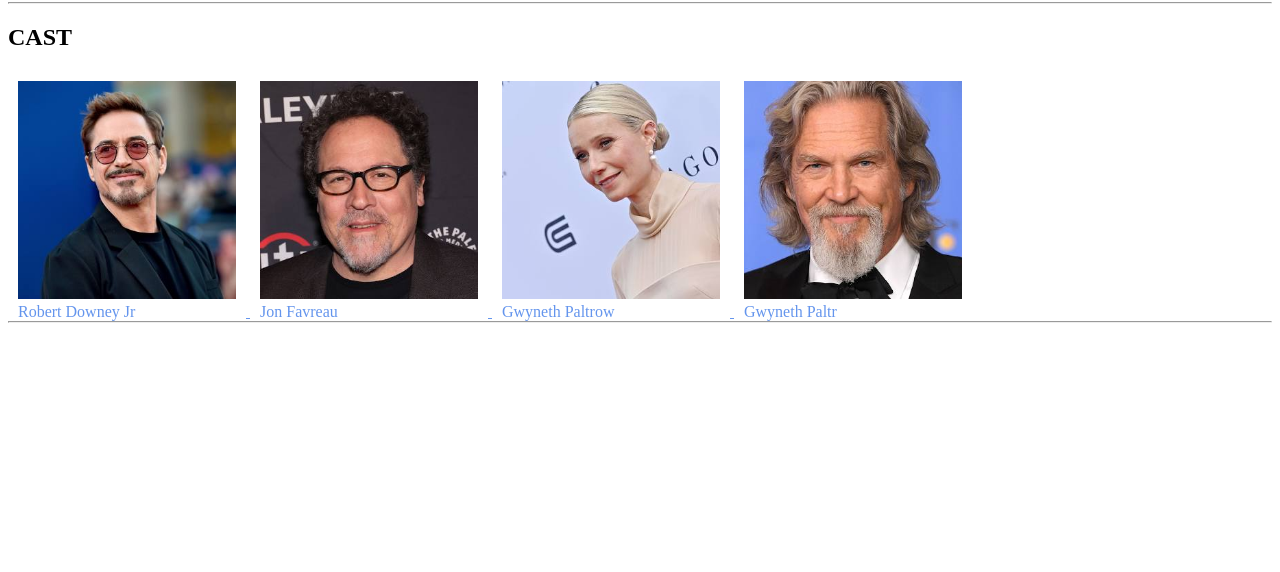
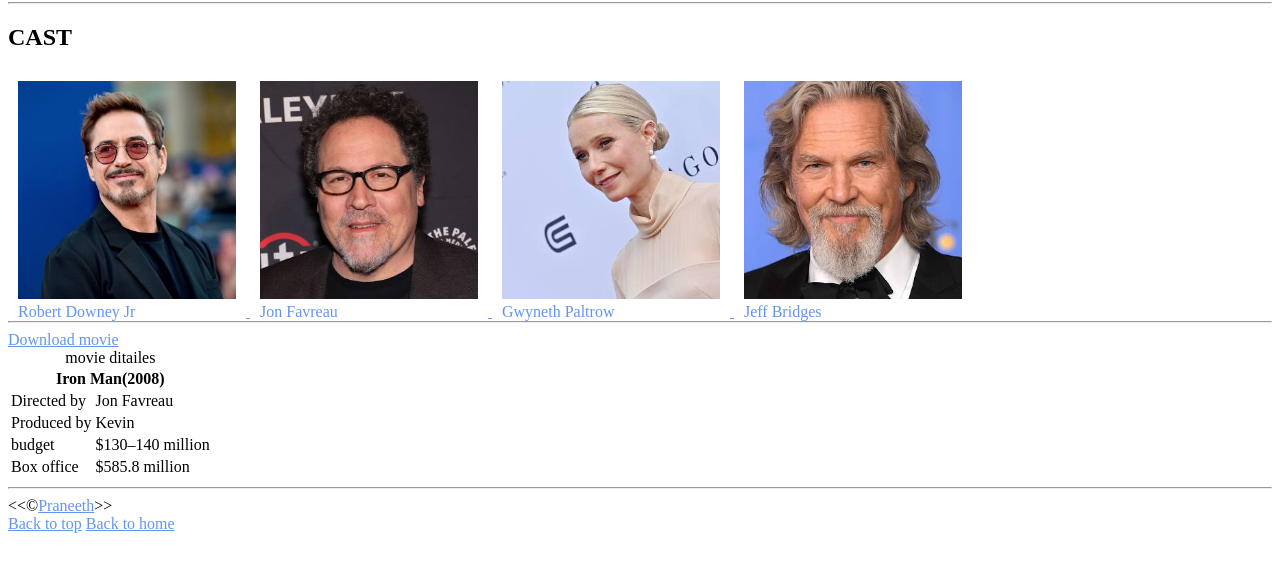
Before and after one commit to PraneethBandari/IronMan, a plain HTML site: page ironman1.html in a window 1280 px wide. Shown: the part 76-648 px from the top of the page. Drawn offline with Linux system fonts and the light colour scheme.

Commit message:
Update ironman1.html

```diff
--- a/ironman1.html
+++ b/ironman1.html
@@ -28,14 +28,44 @@
                     <img src="gwyneth.jpg" alt="gwyneth" width="300" >
                     <figcaption>Gwyneth Paltrow</figcaption>
                 </figure>
-                <a href="https://en.wikipedia.org/wiki/Gwyneth_Paltrow">
+            </a>
+            <a href="https://en.wikipedia.org/wiki/Jeff_Bridges">
                     <figure>
                         <img src="jeff.jpg" alt="Jeff" width="300" >
-                        <figcaption>Gwyneth Paltr</figcaption>
+                        <figcaption>Jeff Bridges</figcaption>
                     </figure>
             </a>
+
         </div>
         <hr>
+        <a href="Ironman (2008)[1080p - BDRip - [Tamil + Telugu].mkv"download>Download movie</a>
+        <table>
+            <caption>movie ditailes</caption>
+            <tr>
+                <th colspan="2">Iron Man(2008)</th>
+
+            </tr>
+            <tr>
+                <td>Directed by</td>
+                <td>Jon Favreau</td>
+            </tr>
+            <tr>
+                <td>Produced by</td>
+                <td>Kevin</td>
+            </tr>
+            <tr>
+                <td>budget</td>
+                <td>$130–140 million</td>
+            </tr>
+            <tr>
+                <td>Box office</td>
+                <td>$585.8 million</td>
+            </tr>
+        </table><br>
+        <hr>
+        &lt&lt&copy;<a href="mailto:chinnahome6@gmail.com">Praneeth</a>&gt&gt<br>
+        <a href="#">Back to top</a>
+        <a href="/">Back to home</a>
 
     </body>
 </html>
```
